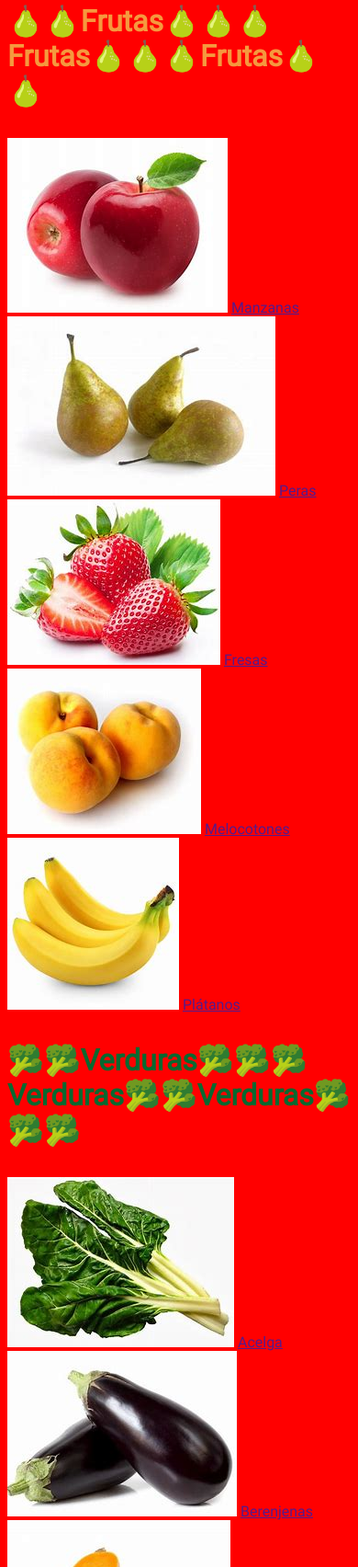
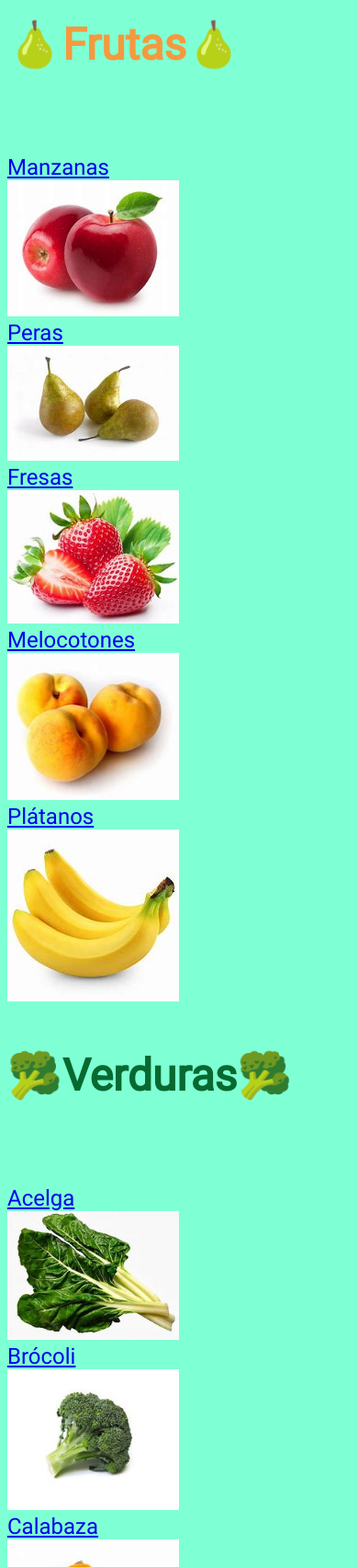
Before and after one commit to PedroCR5/P1_responsive_website, a plain HTML site: page index.html in a window 390 px wide. Shown: the part 916-2620 px from the top of the page at 92% size. Drawn offline with Linux system fonts and the light colour scheme.

Commit message:
finished

```diff
--- a/index.html
+++ b/index.html
@@ -9,14 +9,12 @@
     <title>La comida sana</title>
 </head>
 <body>
-
     <header class="header-layout">
         <div class="first-part-header">
             <img class="img-header", src="./assets/images/comida2.jpg" alt="comida">
             <h1 class="title-web">LA COMIDA SANA</h1>
             <img class="img-header", src="./assets/images/frutas 3.jpg" alt="comida">
         </div>
-
         <nav class="navigation">
             <img class="img-header-nav", src="./assets/images/comida1.jpg" alt="comida">
             <ul class="main-nav">
@@ -26,67 +24,62 @@
                 <li ><a href="#" class="general-menu">Cesta🛒</a></li>
             </ul>
         </nav>
+    </header>
 
-    </header>
     <main>
         <section >
-            <h3 class="section-fruits">🍐🍐Frutas🍐🍐🍐Frutas🍐🍐🍐Frutas🍐🍐</h3>
+            <h3 class="section-fruits">🍐Frutas🍐</h3>
             <article>
-                <img src="./assets/images/manzana.jpg" alt="Manzanas">
-                <a href="" rel="noopener">Manzanas</a>
+                <a class="type-fruit" href="https://tienda.frutamare.com/collections/comprar-manzanas" rel="noopener">Manzanas</a>
+                <img class="img-fruits" src="./assets/images/manzana.jpg" alt="Manzanas">
             </article>
             <article>
-                <img src="./assets/images/pera.jpg" alt="Peras">
-                <a href="" rel="noopener">Peras</a>
+                <a class="type-fruit" href="https://www.agroboca.com/comprar/peras" rel="noopener">Peras</a>
+                <img class="img-fruits" src="./assets/images/pera.jpg" alt="Peras">
             </article>
             <article>
-                <img src="./assets/images/fresas.jpg" alt="Fresas">
-                <a href="" rel="noopener">Fresas</a>
+                <a class="type-fruit" href="https://fruterias-labotiga.com/producto/fruta-a-domicilio/frutos-rojos-y-uvas/fresas/" rel="noopener">Fresas</a>
+                <img class="img-fruits" src="./assets/images/fresas.jpg" alt="Fresas">
             </article>
             <article>
-                <img src="./assets/images/melocoton.jpg" alt="Melocotones">
-                <a href="" rel="noopener">Melocotones</a>
+                <a class="type-fruit" href="https://sanmiguelcalanda.com/categoria-producto/venta-melocoton/" rel="noopener">Melocotones</a>
+                <img class="img-fruits" src="./assets/images/melocoton.jpg" alt="Melocotones">
             </article>
             <article>
-                <img src="./assets/images/platano.jpg" alt="Plátanos">
-                <a href="" rel="noopener">Plátanos</a>
+                <a class="type-fruit" href="https://www.agroboca.com/comprar/platanos" rel="noopener">Plátanos</a>
+                <img class="img-fruits" src="./assets/images/platano.jpg" alt="Plátanos">
             </article>
-
         </section>
-
         <section>
-            <h3 class="section-vegetables">🥦🥦Verduras🥦🥦🥦Verduras🥦🥦Verduras🥦🥦🥦</h3>
+            <h3 class="section-vegetables">🥦Verduras🥦</h3>
             <article>
-                <img src="./assets/images/acelga.jpg" alt="Acelga">
-                <a href="" rel="noopener">Acelga</a>
+                <a class="type-vegetables" href="https://www.agroboca.com/comprar/acelgas" rel="noopener">Acelga</a>
+                <img class="img-vegetables" src="./assets/images/acelga.jpg" alt="Acelga">
             </article>
             <article>
-                <img src="./assets/images/berenjena.jpg" alt="Berenjenas">
-                <a href="" rel="noopener">Berenjenas</a>
+                <a class="type-vegetables" href="https://www.agroboca.com/comprar/brocolis" rel="noopener">Brócoli</a>
+                <img class="img-vegetables" src="./assets/images/brocoli.jpg" alt="Brócoli">
             </article>
             <article>
-                <img src="./assets/images/calabaza.jpg" alt="Calabaza">
-                <a href="" rel="noopener">Calabaza</a>
+                <a class="type-vegetables" href="https://lacasadelacalabaza.com/" rel="noopener">Calabaza</a>
+                <img class="img-vegetables" src="./assets/images/calabaza.jpg" alt="Calabaza">
             </article>
             <article>
-                <img src="./assets/images/cebolla.jpg" alt="Cebollas">
-                <a href="" rel="noopener">Cebollas</a>
+                <a class="type-vegetables" href="https://www.agroboca.com/comprar/cebollas" rel="noopener">Cebollas</a>
+                <img class="img-vegetables" src="./assets/images/cebolla.jpg" alt="Cebollas">
             </article>
             <article>
-                <img src="./assets/images/calabacín.jpg" alt="Calabacín">
-                <a href="">Calabacín</a>
+                <a class="type-vegetables" href="https://www.lacajadelahuerta.com/productos/verduras/calabacin/comprar-calabacin-online">Calabacín</a>
+                <img class="img-vegetables" src="./assets/images/calabacín.jpg" alt="Calabacín">
             </article>
         </section>
-
-
-
     </main>
-
-
-
 </body>
 <footer>
-
-
+    <div class="social">
+		<a href="#"><img class="social" src="./assets/images/Instagram.jpg" alt="instagram"></a>
+		<a href="#"><img class="social" src="./assets/images/twiter.png" alt="twiter"></a>
+		<a href="#"><img class="social" src="./assets/images/Facebook.png" alt="facebook"></a>
+	</div>
 </footer>
 </html>
--- a/style.css
+++ b/style.css
@@ -15,10 +15,6 @@
     font-style: normal;
 }
 
-@media screen {
-    background-color: blue;
-}
-
 .roboto-italic{
     font-family: "RobotoFontItalic";
 }
@@ -28,9 +24,8 @@
     font-family: "RobotoFontRegular", sans-serif;
 }
 
-
 body{
-    /*background-color: aquamarine;*/
+    background-color: aquamarine;
     background-size: cover;
     max-width: 100%;
 }
@@ -64,12 +59,13 @@ h1{
 }
 
 h3{
-    font-size: 2em;
+    font-size: 3em;
 }
 
 .section-fruits{
     color: rgb(245, 153, 62);
     min-height: 100px;
+    width: auto;
 }
 
 .section-vegetables{
@@ -77,9 +73,24 @@ h3{
     min-height: 100px;
 }
 
+.img-fruits, .img-vegetables{
+    width: 50%;
+}
+
+.type-fruit, .type-vegetables{
+    display:grid;
+    font-size: 200%;
+}
+
+.social{
+    width: 48px;
+    height: 48px;
+    display: flex;
+    padding: 1px;
+}
+
 @media screen and (max-width:375px){
     body{
-        background-color: rgb(0, 174, 255);
         font-size: 1em;
         justify-content:space-around
     }
@@ -89,119 +100,24 @@ h3{
     .img-header-nav{
         display: none;
     }
-
 }
 
 @media screen and (min-width:375px) and (max-width:768px) {
-    body{
-        background-color: red;
-
+    .type-fruit, .type-vegetables{
+        font-size: 150%;
     }
 }
 
 @media screen and (min-width:768px) {
     body{
-        background-color: green;
         justify-content: space-around;
         font-size: 2.5em;
+        margin-right: 10px;
     }
     .img-header{
         width: 80%;
     }
-}
-/*
-
-   display: grid;
-    grid-template-columns: repeat(auto-fill, minmax(2em, 1fr));
-
-display: flex;
-    justify-content: space-between;
-    align-items: left;
-    flex-direction: column;
-    flex-wrap: wrap;
-
-
-    header img{
-
-}
-header.first-part-header{
-    display: flex;
-    flex-direction:column;
-
-}
-.title-web{
-    background-color: rgb(25, 129, 77);
-    color: black;
-    align-items: center;
-    text-align: center;
-    text-justify: center;
-    height: 2em;
-    width: 100%;
-    padding: 1em;
-    border-color: blueviolet;
-
-}
-
-body {
-    font-family: "RobotoFontItalic";
-    color:black;
-    background-color: coral;
-    background-image: url(./assets/images/comida2.jpg);
-    margin: 0;
-    padding: 0;
-    display:flex;
-    align-items: center;
-    justify-content: center;
-    height: 100vh;
-    background: url(./assets/images/comida2.jpg) center;
-    background-size: cover;
-
-}
-
-.container-body{
-    padding: 2rem 3rem;
-    text-align: center;
-    color:#fff;
-    border: 3px solid #fff;
-    box-shadow: 0px 0px 25px #222;
-    backdrop-filter: blur(10px);
-}
-
-/*@media (orientation: landscape) {
-    h1 {
-      color: red;
-    }
-  }
-
-  @media (orientation: portrait) {
-    h1 {
-      color: blue;
-    }
-  }
-
-  /* Como mínimo la pantalla debe medir 500px de ancho */
-  /* Como máximo la pantalla debe medir 700px */
-  /*@media (min-width: 500px) and (max-width: 700px) {
-    .text-transform {
-      text-transform: uppercase;
-    }
-  }*/
-  /*
-  /*@media screen and (max-width:640px) {
-    .menu{
-        background-color: blue;
+    .img-header-nav{
+        width: 110%;
     }
 }
-
-@media screen and (min-width:640px) and (max-width:1280px) {
-    .menu{
-        background-color: red;
-        display: none;
-    }
-}
-
-@media screen and (min-width:1280px) {
-    .menu{
-        background-color: green;
-    }
-}*/
```
Also changed, not shown: assets/images/Facebook.png (added), assets/images/Instagram.jpg (added), assets/images/brocoli.jpg (added), assets/images/twiter.png (added).
